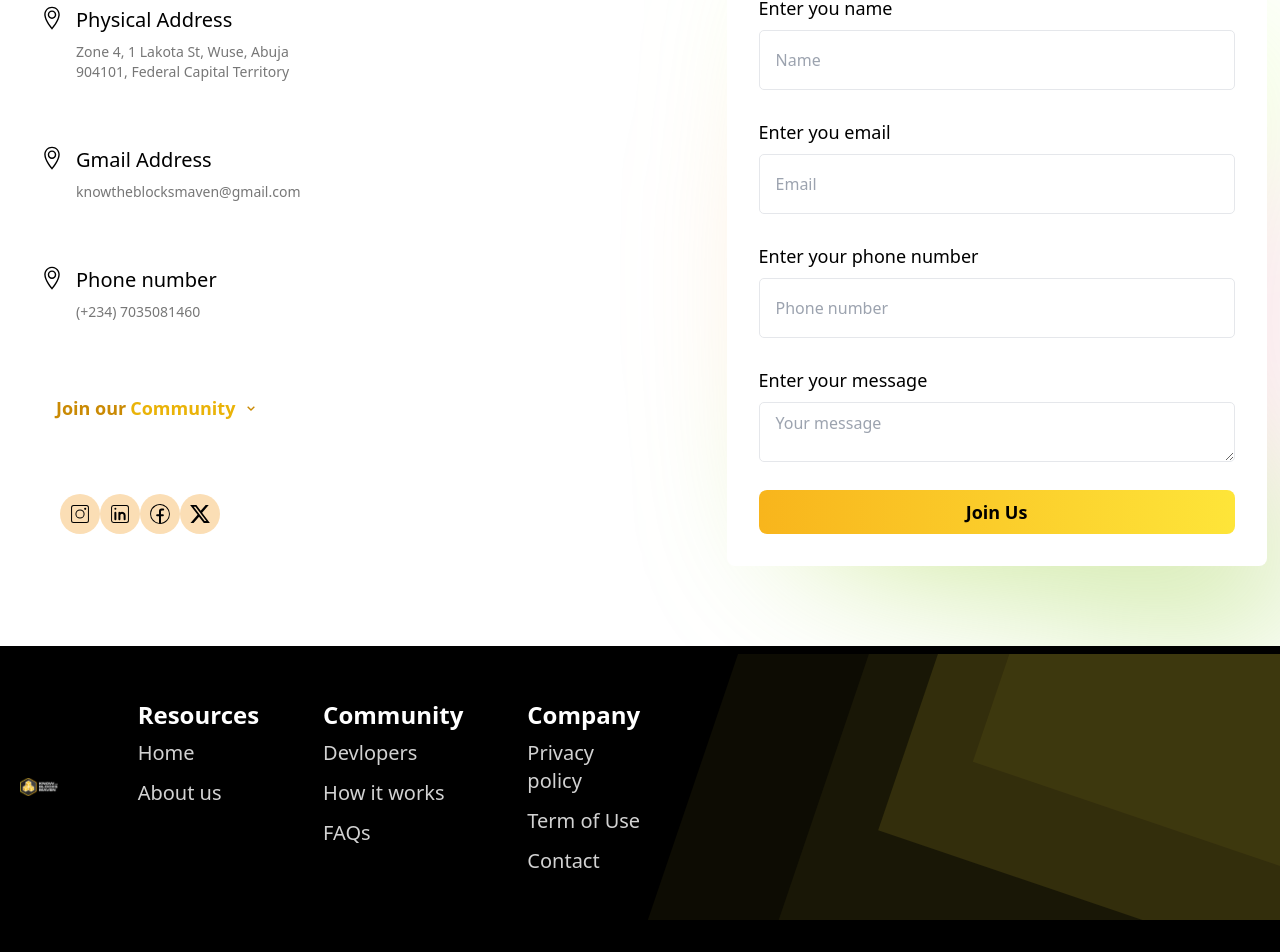
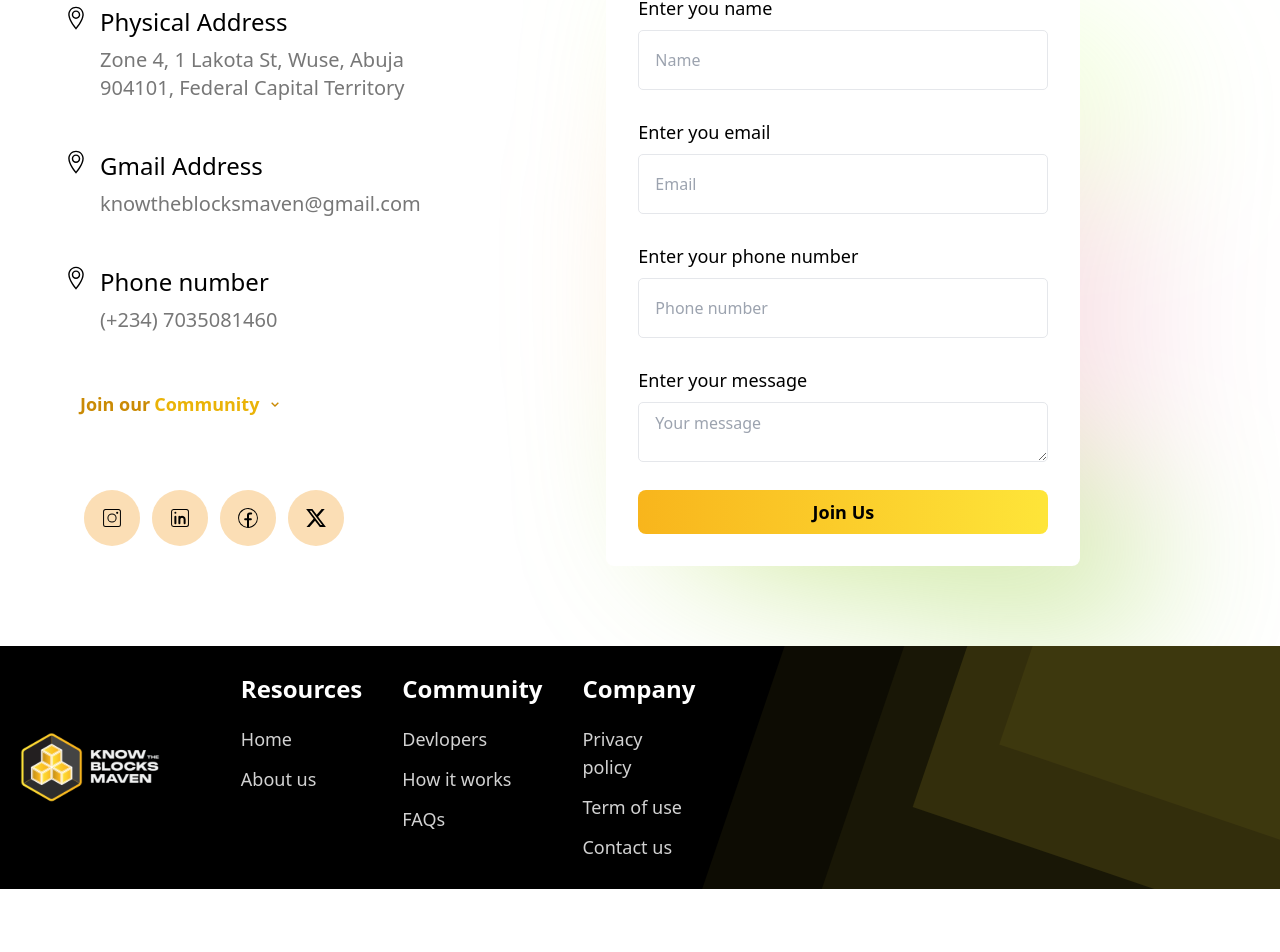
Before and after one commit to Nomolos29/KBM_Official, a Next.js app: page /contact_us in a window 1280 px wide. Shown: the part 747-1699 px from the top of the page. After the commit the page ends 1636 px from the top, so only its background shows below. Built offline with nearby package versions, Linux system fonts and the light colour scheme.

Commit message:
Fix: Made the contact page responsive

```diff
--- a/app/contact_us/page.tsx
+++ b/app/contact_us/page.tsx
@@ -78,20 +78,20 @@ const ContactUs = () => {
         backgroundImage="bg-[url(/our-projects/tech-club-cohort.png)] bg-cover bg-center text-white bg-[#302204ae] bg-blend-darken"
       />
 
-      <main className="flex flex-col md:flex-row max-w-[1440px] gap-y-20 md:gap-0 pb-20 pt-10 md:py-20 w-full justify-between px-3 md:px-10">
-        <section className="flex flex-col items-center md:items-start gap-y-16 w-full md:w-2/5">
+      <main className="flex flex-col md:flex-row max-w-[1440px] gap-y-20 md:gap-0 pb-20 pt-10 md:py-20 w-full justify-between px-3 md:px-16">
+        <section className="flex flex-col gap-y-10 md:gap-y-16 w-full md:w-[55%]">
           <h1 className="font-semibold text-5xl leading-none">Contact Us</h1>
 
-          <div className="flex flex-col  items-center md:items-start gap-16 w-[75%]">
+          <div className="flex flex-col gap-10 md:gap-12 w-full px-5 md:px-0 md:w-[90%]">
             {contactInfo.map((contact, index) => (
               <div
                 key={index}
-                className="flex text-center md:text-left justify-center md:gap-3 "
+                className="flex text-left gap-3 "
               >
                 <span className="text-2xl">{contact.icon}</span>
                 <div className="flex flex-col gap-y-2">
-                  <h4 className="font-medium text-xl">{contact.title}</h4>
-                  <p className="text-sm text-[#777777]">
+                  <h4 className="font-medium text-2xl">{contact.title}</h4>
+                  <p className="text-lg md:text-xl text-[#777777]">
                     {contact.description}
                   </p>
                 </div>
@@ -100,11 +100,11 @@ const ContactUs = () => {
             <CommunityDropdown />
           </div>
 
-          <div className="flex pl-5">
+          <div className="flex pl-5 gap-x-3">
             {socialLinks.map((social, index) => (
               <div
                 key={index}
-                className="text-2xl w-10 h-10 bg-[#FBDEB5] flex justify-center items-center rounded-full font-medium"
+                className="text-2xl w-14 h-14 bg-[#FBDEB5] flex justify-center items-center rounded-full font-medium"
               >
                 {social.icon}
               </div>
@@ -112,8 +112,8 @@ const ContactUs = () => {
           </div>
         </section>
 
-        <section className="w-full flex flex-col px-2 items-end">
-          <div className="w-full flex md:w-3/5 flex-col gap-y-7 relative">
+        <section className="w-full flex flex-col px-2 items-center">
+          <div className="w-full flex md:w-[65%] flex-col gap-y-7 relative">
             <h1 className="font-semibold text-4xl">Get in touch</h1>
 
             <div className="w-full flex flex-col gap-y-20 blur-[80px] absolute max-w-[1250px] bottom-0 right-[-70px] z-0">
@@ -124,7 +124,7 @@ const ContactUs = () => {
               <span className="h-[80px] bg-[#80c913b0] rounded-full z-10 rotate-12"></span>
             </div>
 
-            <form className="w-full md:w-[380px] lg:w-[480px] xl:w-[540px] p-8 bg-white rounded-lg flex flex-col gap-y-5 z-10">
+            <form className="w-full md:w-[380px] xl:w-full p-8 bg-white rounded-lg flex flex-col gap-y-5 z-10">
               <span className="w-full flex flex-col gap-2">
                 <label htmlFor="userName" className="font-medium text-lg">
                   Enter you name
--- a/components/layout/Footer.tsx
+++ b/components/layout/Footer.tsx
@@ -43,11 +43,11 @@ const Footer = () => {
           url: "",
         },
         {
-          name: "Term of Use",
+          name: "Term of use",
           url: "",
         },
         {
-          name: "Contact",
+          name: "Contact us",
           url: "/contact_us",
         },
       ],
@@ -56,8 +56,8 @@ const Footer = () => {
 
   return (
     <footer className="bg-black w-full">
-      <main className="max-w-[1440px] w-full mx-auto margin-auto py-10 md:py-20 md:pt-2 pl-5 flex justify-between items-center text-white">
-        <section className="flex flex-col w-full md:w-[50%] md:flex-row justify-between md:items-center gap-10 md:gap-x-20">
+      <main className="max-w-[1440px] w-full mx-auto margin-auto py-10 md:py-0 pt-8 md:pt-0 pl-5 flex justify-between items-center text-white">
+        <section className="flex flex-col w-full md:w-[55%] md:flex-row justify-between md:items-center gap-10 md:gap-x-20">
           <Link href="/" className="w-[50%] md:w-[40%]">
             <Image
               src={logo}
@@ -68,16 +68,16 @@ const Footer = () => {
             />
           </Link>
 
-          <div className="flex flex-col md:flex-row w-full pt-5 md:pt-0 gap-7 md:gap-16">
+          <div className="flex flex-col md:flex-row w-full gap-7 md:gap-10">
             {navMenu.map((Category, index) => (
-              <div key={index}>
+              <div key={index} className="flex flex-col gap-y-3">
                 <h4 className="font-semibold text-xl md:text-2xl pb-2">{Category.name}</h4>
                 <div className="flex flex-col gap-y-3 w-full">
                   {Category.menu.map((nav, index) => (
                     <Link
                       key={index}
                       href={nav.url}
-                      className="text-lg md:text-xl cursor-pointer text-[#d2d2d2]"
+                      className="text-lg md:text-md cursor-pointer text-[#d2d2d2]"
                     >
                       {nav.name}
                     </Link>
@@ -91,8 +91,8 @@ const Footer = () => {
           <Image
             src={footerBg}
             alt="Footer Background Image"
-            width={0}
-            height={0}
+            width={600}
+            height={500}
             className=""
           />
         </section>
```
